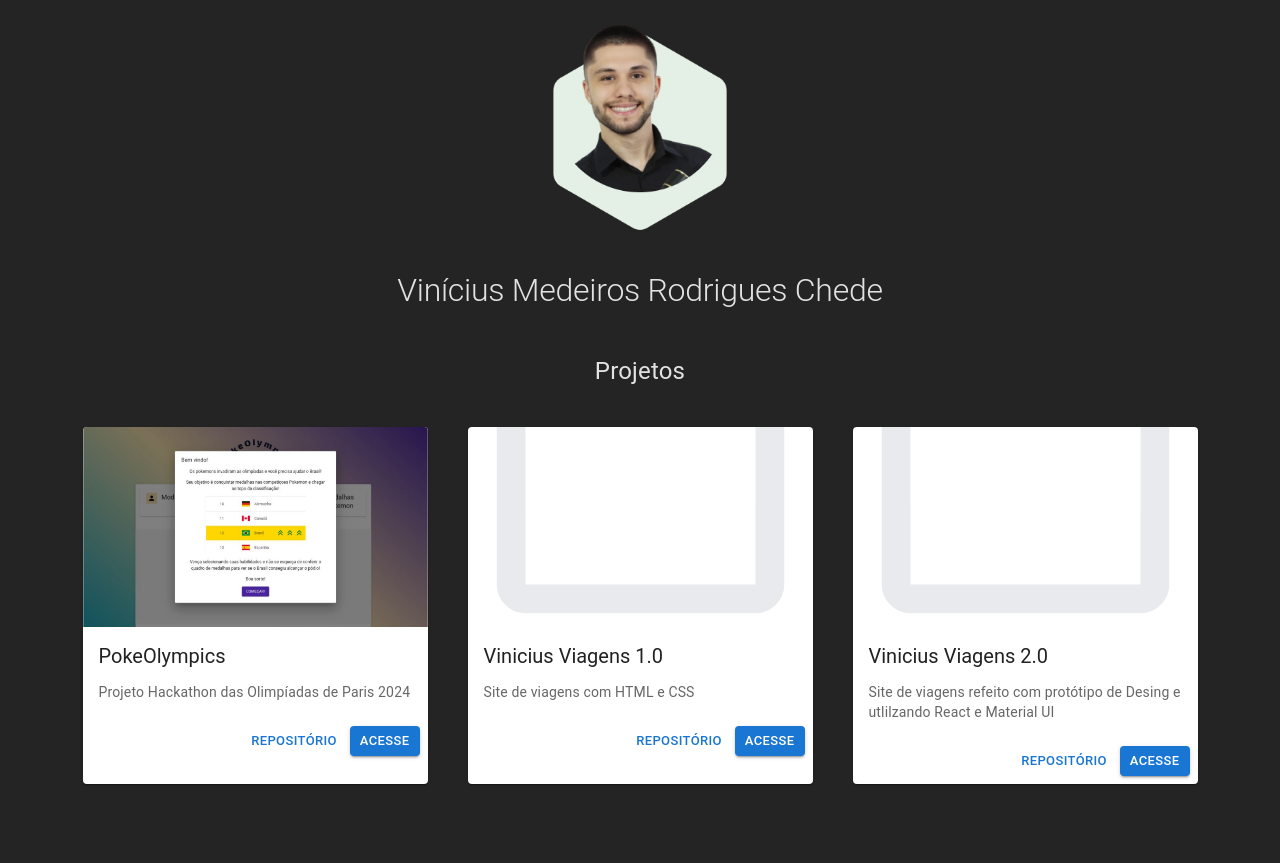
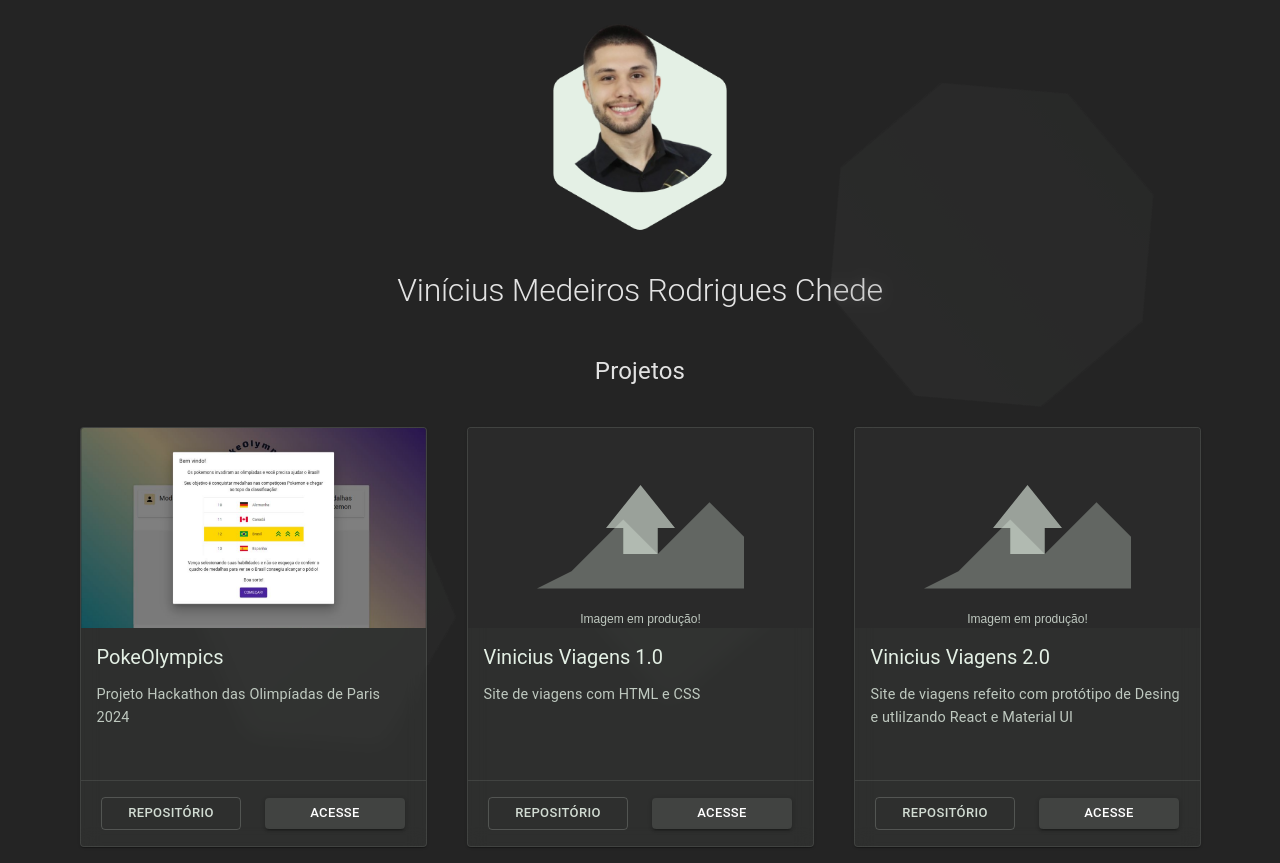
Before and after one commit to ViniMerc/portfolio-vinicius, a React (Vite) app: page / in a window 1280 px wide. Before the commit the page ends 800 px from the top, so only its background shows below. Built offline with nearby package versions, Linux system fonts and the light colour scheme.

Commit message:
fix: adjust styles

```diff
--- a/src/App.jsx
+++ b/src/App.jsx
@@ -7,6 +7,9 @@ import { projects } from "./data/projects";
 function App() {
   return (
     <>
+      <div className="shape shape-1"></div>
+      <div className="shape shape-2"></div>
+      <div className="shape shape-3"></div>
       <Grid container>
         <Profile />
         <Grid item size={12} sx={{ textAlign: "center", mb: 3 }}>
--- a/src/components/card.jsx
+++ b/src/components/card.jsx
@@ -12,14 +12,30 @@ const Cards = ({ title, description, image, repoUrl, liveUrl }) => {
     <Card
       sx={{
         width: 345,
+        backgroundColor: "rgba(228, 240, 229, 0.05)", // Based on #e4f0e5
+        backdropFilter: "blur(10px)",
+        border: "1px solid rgba(228, 240, 229, 0.1)",
+        transition: "all 0.3s ease-in-out",
+        "&:hover": {
+          transform: "translateY(-5px)",
+          boxShadow: "0 8px 16px rgba(228, 240, 229, 0.1)",
+          borderColor: "rgba(228, 240, 229, 0.2)",
+        },
       }}
     >
       <CardMedia
-        sx={{ height: 200 }}
-        image={image || "computer.svg"}
+        sx={{
+          height: 200,
+          objectFit: "cover",
+          transition: "transform 0.3s ease-in-out",
+          "&:hover": {
+            transform: "scale(1.05)",
+          },
+        }}
+         image={image || "noimage.svg"}
         title={title}
       />
-      <CardContent>
+      <CardContent sx={{ minHeight: "120px" }}>
         <Typography
           gutterBottom
           variant="h5"
@@ -27,19 +43,63 @@ const Cards = ({ title, description, image, repoUrl, liveUrl }) => {
           sx={{
             fontSize: "var(--font-size-h5)",
             marginBottom: "0.75rem",
+            color: "#e4f0e5",
           }}
         >
           {title}
         </Typography>
-        <Typography variant="body2" sx={{ color: "text.secondary" }}>
+        <Typography
+          variant="body2"
+          sx={{
+            color: "rgba(228, 240, 229, 0.8)",
+            fontSize: "0.9rem",
+            lineHeight: "1.6",
+          }}
+        >
           {description}
         </Typography>
       </CardContent>
-      <CardActions sx={{ justifyContent: "flex-end" }}>
-        <Button size="small" href={repoUrl} target="_blank">
+      <CardActions
+        sx={{
+          justifyContent: "center",
+          padding: "16px",
+          borderTop: "1px solid rgba(228, 240, 229, 0.1)",
+          gap: 2,
+          display: "flex",
+        }}
+      >
+        <Button
+          size="small"
+          href={repoUrl}
+          target="_blank"
+          sx={{
+            color: "rgba(228, 240, 229, 0.9)",
+            flex: 1,
+            maxWidth: "140px",
+            border: "1px solid rgba(228, 240, 229, 0.2)",
+            "&:hover": {
+              color: "#e4f0e5",
+              backgroundColor: "rgba(228, 240, 229, 0.05)",
+              borderColor: "#e4f0e5",
+            },
+          }}
+        >
           Repositório
         </Button>
-        <Button size="small" variant="contained" href={liveUrl} target="_blank">
+        <Button
+          size="small"
+          variant="contained"
+          href={liveUrl}
+          target="_blank"
+          sx={{
+            backgroundColor: "rgba(228, 240, 229, 0.1)",
+            flex: 1,
+            maxWidth: "140px",
+            "&:hover": {
+              backgroundColor: "rgba(228, 240, 229, 0.2)",
+            },
+          }}
+        >
           Acesse
         </Button>
       </CardActions>
--- a/src/data/projects.jsx
+++ b/src/data/projects.jsx
@@ -9,14 +9,14 @@ export const projects = [
   {
     title: "Vinicius Viagens 1.0",
     description: "Site de viagens com HTML e CSS",
-    image: "computer.svg", // Using placeholder image
+    image: "",
     repoUrl: "#",
     liveUrl: "#"
   },
   {
     title: "Vinicius Viagens 2.0",
     description: "Site de viagens refeito com protótipo de Desing e utlilzando React e Material UI",
-    image: "computer.svg", // Using placeholder image
+    image: "",
     repoUrl: "#",
     liveUrl: "#"
   }
--- a/src/index.css
+++ b/src/index.css
@@ -5,13 +5,17 @@
   overflow-x: hidden;
 
   /* Typography scale */
-  --font-size-h1: 2.5rem;    /* 40px */
-  --font-size-h2: 2rem;      /* 32px */
-  --font-size-h3: 1.75rem;   /* 28px */
-  --font-size-h4: 1.5rem;    /* 24px */
-  --font-size-h5: 1.25rem;   /* 20px */
-  --font-size-h6: 1rem;      /* 16px */
-  --font-size-body: 1rem;    /* 16px */
+  --font-size-h1: 2.5rem; /* 40px */
+  --font-size-h2: 2rem; /* 32px */
+  --font-size-h3: 1.75rem; /* 28px */
+  --font-size-h4: 1.5rem; /* 24px */
+  --font-size-h5: 1.25rem; /* 20px */
+  --font-size-h6: 1rem; /* 16px */
+  --font-size-body: 1rem; /* 16px */
+
+  --mint-primary: #e4f0e5;
+  --mint-dark: #c8d9c9;
+  --mint-darker: #a3b7a4;
 }
 
 body {
@@ -23,6 +27,43 @@ body {
   width: 100%;
   overflow-x: hidden;
   padding: 0;
+  position: relative;
+  background: #242424;
+}
+
+body::before {
+  content: "";
+  position: fixed;
+  top: 0;
+  left: 0;
+  width: 100%;
+  height: 100%;
+  z-index: -1;
+  background: radial-gradient(
+      circle at 10% 20%,
+      rgba(228, 240, 229, 0.03) 0%,
+      transparent 20%
+    ),
+    radial-gradient(
+      circle at 90% 30%,
+      rgba(228, 240, 229, 0.02) 0%,
+      transparent 20%
+    ),
+    radial-gradient(
+      circle at 50% 50%,
+      rgba(228, 240, 229, 0.01) 0%,
+      transparent 50%
+    ),
+    radial-gradient(
+      circle at 80% 70%,
+      rgba(200, 217, 201, 0.02) 0%,
+      transparent 30%
+    ),
+    radial-gradient(
+      circle at 20% 80%,
+      rgba(163, 183, 164, 0.03) 0%,
+      transparent 40%
+    );
 }
 
 #root {
@@ -40,32 +81,115 @@ img {
 }
 
 /* Typography styles */
-h1, .h1 {
+h1,
+.h1 {
   font-size: var(--font-size-h1);
   margin-bottom: 1.5rem;
 }
 
-h2, .h2 {
+h2,
+.h2 {
   font-size: var(--font-size-h2);
   margin-bottom: 1.25rem;
 }
 
-h3, .h3 {
+h3,
+.h3 {
   font-size: var(--font-size-h3);
   margin-bottom: 1rem;
 }
 
-h4, .h4 {
+h4,
+.h4 {
   font-size: var(--font-size-h4);
   margin-bottom: 1rem;
 }
 
-h5, .h5 {
+h5,
+.h5 {
   font-size: var(--font-size-h5);
   margin-bottom: 0.75rem;
 }
 
-h6, .h6 {
+h6,
+.h6 {
   font-size: var(--font-size-h6);
   margin-bottom: 0.75rem;
 }
+
+/* Animated floating shapes */
+.shape {
+  position: fixed;
+  opacity: 0.15; /* Increased from 0.1 */
+  pointer-events: none;
+  backdrop-filter: blur(5px);
+}
+
+.shape-1 {
+  width: 300px;
+  height: 300px;
+  clip-path: polygon(
+    30% 0%,
+    70% 0%,
+    100% 30%,
+    100% 70%,
+    70% 100%,
+    30% 100%,
+    0% 70%,
+    0% 30%
+  );
+  background: linear-gradient(
+    45deg,
+    rgba(228, 240, 229, 0.2),
+    rgba(200, 217, 201, 0.15)
+  );
+  top: 10%;
+  left: 65%;
+  animation: float 20s ease-in-out infinite;
+}
+
+.shape-2 {
+  width: 200px;
+  height: 200px;
+  clip-path: polygon(50% 0%, 100% 50%, 50% 100%, 0% 50%);
+  background: linear-gradient(
+    -45deg,
+    rgba(163, 183, 164, 0.2),
+    rgba(228, 240, 229, 0.15)
+  );
+  top: 60%;
+  right: 40%;
+  animation: float 25s ease-in-out infinite;
+}
+
+.shape-3 {
+  width: 250px;
+  height: 250px;
+  clip-path: polygon(25% 0%, 75% 0%, 100% 50%, 75% 100%, 25% 100%, 0% 50%);
+  background: linear-gradient(
+    135deg,
+    rgba(228, 240, 229, 0.2),
+    rgba(163, 183, 164, 0.15)
+  );
+  bottom: 10%;
+  left: 15%;
+  animation: float 30s ease-in-out infinite;
+}
+
+@keyframes float {
+  0% {
+    transform: translate(0, 0) rotate(0deg) scale(1);
+  }
+  25% {
+    transform: translate(10px, 15px) rotate(5deg) scale(1.05);
+  }
+  50% {
+    transform: translate(0, 25px) rotate(0deg) scale(1);
+  }
+  75% {
+    transform: translate(-10px, 15px) rotate(-5deg) scale(1.05);
+  }
+  100% {
+    transform: translate(0, 0) rotate(0deg) scale(1);
+  }
+}
```
Also changed, not shown: public/noimage.svg (added).
